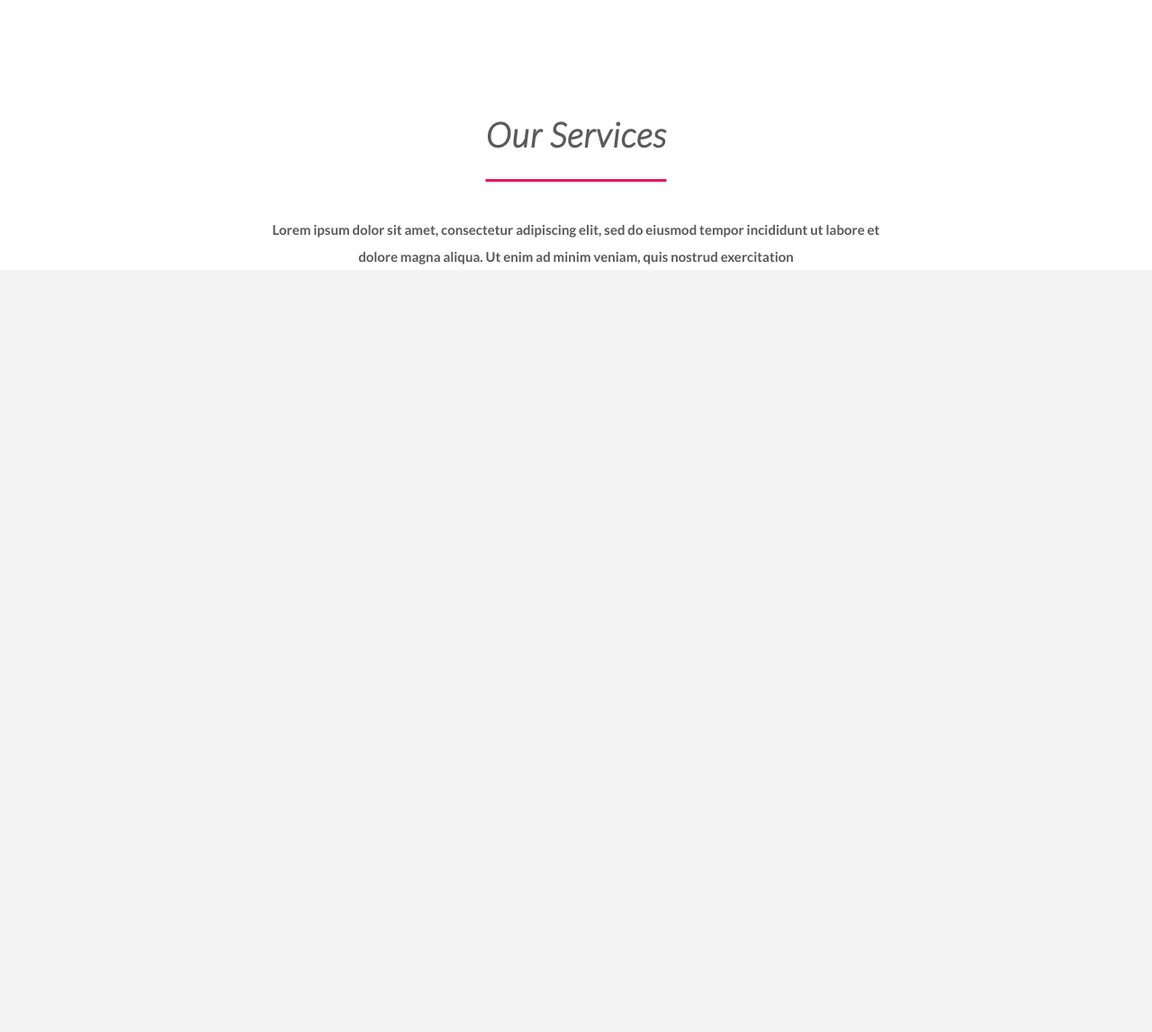
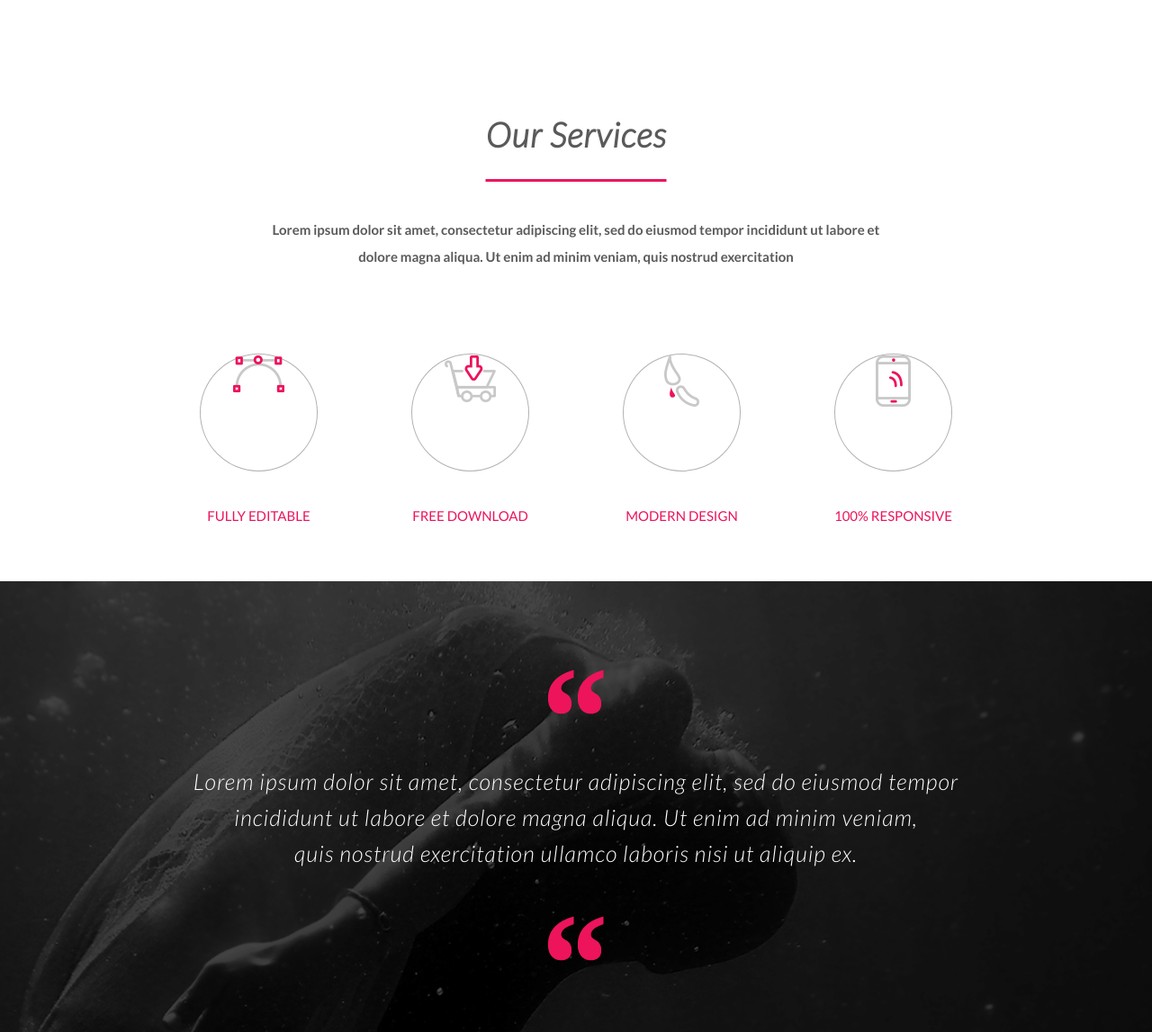
Before and after one commit to MPolonis/Mache-landing-page, a website: page index.html in a window 1280 px wide. Shown: the part 1509-2656 px from the top of the page at 90% size. Before the commit the page ends 1809 px from the top, so only its background shows below. Drawn offline with Linux system fonts and the light colour scheme.

Commit message:
Finish adding services section; Add quote section

```diff
--- a/index.html
+++ b/index.html
@@ -56,6 +56,40 @@
                 <h2 class="second-line-slogan">Lorem ipsum dolor sit amet, consectetur adipiscing elit, sed do eiusmod tempor incididunt ut labore et dolore magna
                 aliqua. Ut enim ad minim veniam, quis nostrud exercitation</h2>
             </div>
+            <div class="row all-services">
+                <div class="col-3 col-lg-3 col-md-6 col-sm-12 particular-service">
+                    <button class="icon-ring">
+                        <img src="images/icon_service01.png" alt="icon-service01">
+                    </button>
+                    <h1 class="service-name">Fully Editable</h1>
+                </div>
+                <div class="col-3 col-lg-3 col-md-6 col-sm-12 particular-service">
+                    <button class="icon-ring">
+                        <img src="images/icon_service02.png" alt="icon-service01">
+                    </button>
+                    <h1 class="service-name">Free Download</h1>
+                </div>
+                <div class="col-3 col-lg-3 col-md-6 col-sm-12 particular-service">
+                    <button class="icon-ring">
+                        <img src="images/icon_service03.png" alt="icon-service01">
+                    </button>
+                    <h1 class="service-name">Modern Design</h1>
+                </div>
+                <div class="col-3 col-lg-3 col-md-6 col-sm-12 particular-service">
+                    <button class="icon-ring">
+                        <img src="images/icon_service04.png" alt="icon-service01">
+                    </button>
+                    <h1 class="service-name">100% Responsive</h1>
+                </div>
+            </div>
+        </section>
+        <section class="quote">
+            <div class="quotation-all">
+                <img src="images/quotation_mark.png" alt="quotation_mark">
+                <p class="quote-content">Lorem ipsum dolor sit amet, consectetur adipiscing elit, sed do eiusmod tempor<br> incididunt ut labore et dolore magna
+                aliqua. Ut enim ad minim veniam,<br> quis nostrud exercitation ullamco laboris nisi ut aliquip ex.</p>
+                <img src="images/quotation_mark.png" alt="quotation_mark">
+            </div>
         </section>
     </body>
 </html>
--- /dev/null
+++ b/sass/components/_quote.scss
@@ -0,0 +1,25 @@
+.quote {
+    background-image: url(../images/background02.png);
+    height: 501px;
+    background-size: cover;
+    background-position: center;
+}
+
+.quotation-all {
+    text-align: center;
+    padding-top: 98px;
+}
+
+.quote-content {
+    width: 1140px;
+    font-size: 25px;
+    letter-spacing: 1px;
+    line-height: 40px;
+    color: $white-color;
+    font-family: $page-font;
+    font-weight: 300;
+    font-style: italic;
+    text-align: center;
+    margin: 0 auto;
+    padding: 50px;
+}
--- a/sass/components/_services.scss
+++ b/sass/components/_services.scss
@@ -1,5 +1,7 @@
 .services {
     background-color: $white-color;
+    padding: 0 170px 60px 170px;
+    height: 704px;
 }
 
 .services-slogan {
@@ -39,3 +41,35 @@
     margin: 0 auto;
     letter-spacing: 0px;
 }
+
+.service-name {
+    font-size: 15px;
+    letter-spacing: 0px;
+    line-height: 30px;
+    color: $buttons-nav-color;
+    font-family: $page-font;
+    font-weight: 400;
+    text-align: center;
+    text-transform: uppercase;
+}
+
+.icon-ring {
+    border-radius: 50%;
+    width: 131px;
+    height: 131px;
+    background-color: $white-color;
+    outline: none;
+    border: 1px solid rgba(0,0,0,0.3);
+    display: flex;
+    justify-content: center;
+    margin: 0 auto;
+}
+
+.all-services {
+    padding-top: 93px;
+}
+
+.particular-service h1 {
+    padding-top: 34px;
+    margin: 0;
+}
--- a/sass/style.scss
+++ b/sass/style.scss
@@ -6,3 +6,4 @@
 @import "components/navbar";
 @import "components/about";
 @import "components/services";
+@import "components/quote";
```
Also changed, not shown: css/style.css, images/background02.png (added), images/icon_service01.png (added), images/icon_service02.png (added), images/icon_service03.png (added), images/icon_service04.png (added), images/quotation_mark.png (added), 1 other file.
